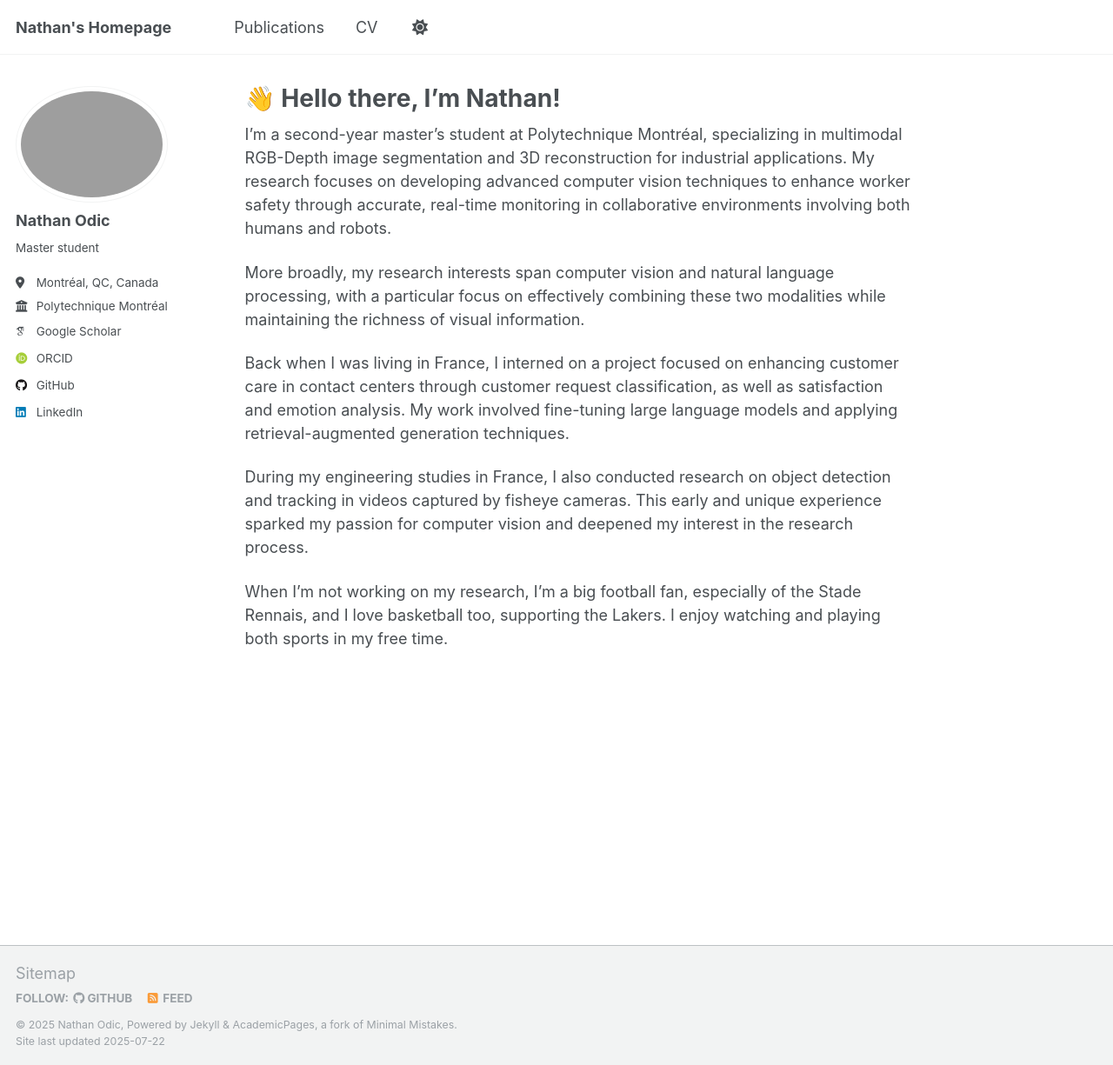
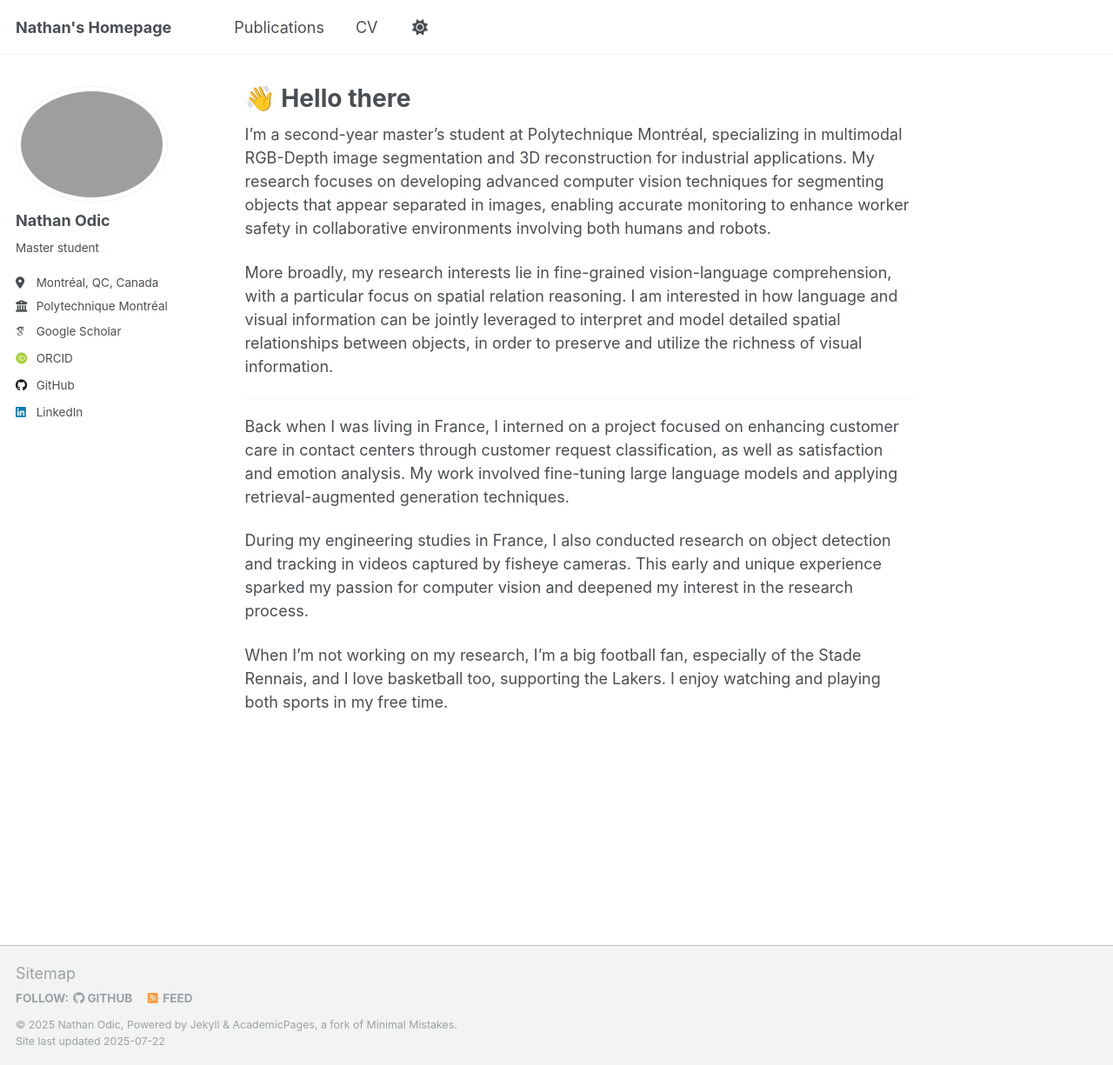
Before and after one commit to NathanOD/nathanod.github.io, a Jekyll site: the page built from _pages/about.md, in a window 1280 px wide and 1225 px high. Shown: the whole window at 87% size. Built offline with Jekyll 4.4.1, drawn with Linux system fonts in a browser that asks for light colours; some web fonts are replaced.

Commit message:
updated resume and homepage

```diff
--- a/_pages/about.md
+++ b/_pages/about.md
@@ -1,15 +1,17 @@
 ---
 permalink: /
-title: "👋 Hello there, I'm Nathan!"
+title: "👋 Hello there"
 author_profile: true
 redirect_from:
   - /about/
   - /about.html
 ---
 
-I'm a second-year master's student at Polytechnique Montréal, specializing in multimodal RGB-Depth image segmentation and 3D reconstruction for industrial applications. My research focuses on developing advanced computer vision techniques to enhance worker safety through accurate, real-time monitoring in collaborative environments involving both humans and robots.
+I'm a second-year master's student at Polytechnique Montréal, specializing in multimodal RGB-Depth image segmentation and 3D reconstruction for industrial applications. My research focuses on developing advanced computer vision techniques for segmenting objects that appear separated in images, enabling accurate monitoring to enhance worker safety in collaborative environments involving both humans and robots.
 
-More broadly, my research interests span computer vision and natural language processing, with a particular focus on effectively combining these two modalities while maintaining the richness of visual information.
+More broadly, my research interests lie in fine-grained vision-language comprehension, with a particular focus on spatial relation reasoning. I am interested in how language and visual information can be jointly leveraged to interpret and model detailed spatial relationships between objects, in order to preserve and utilize the richness of visual information.
+
+------
 
 Back when I was living in France, I interned on a project focused on enhancing customer care in contact centers through customer request classification, as well as satisfaction and emotion analysis. My work involved fine-tuning large language models and applying retrieval-augmented generation techniques.
 
```
Also changed, not shown: 1 other file.
